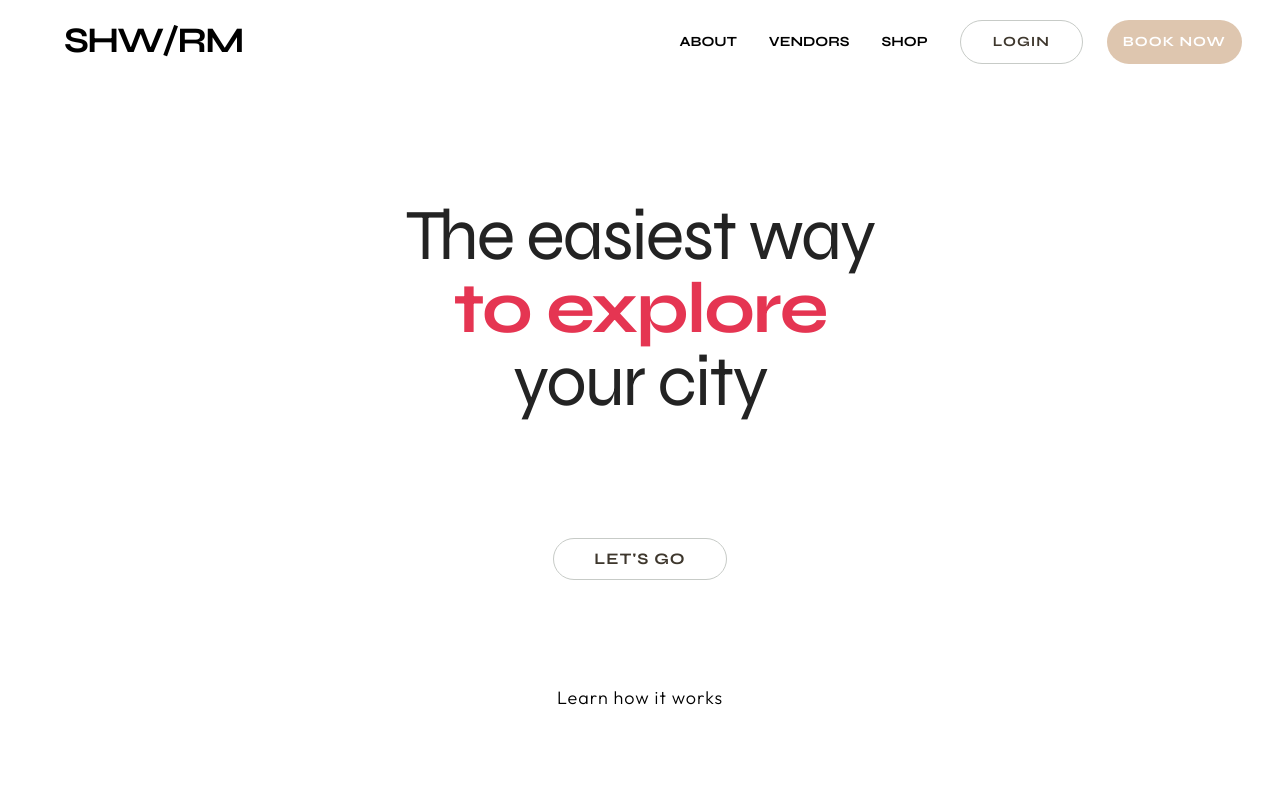
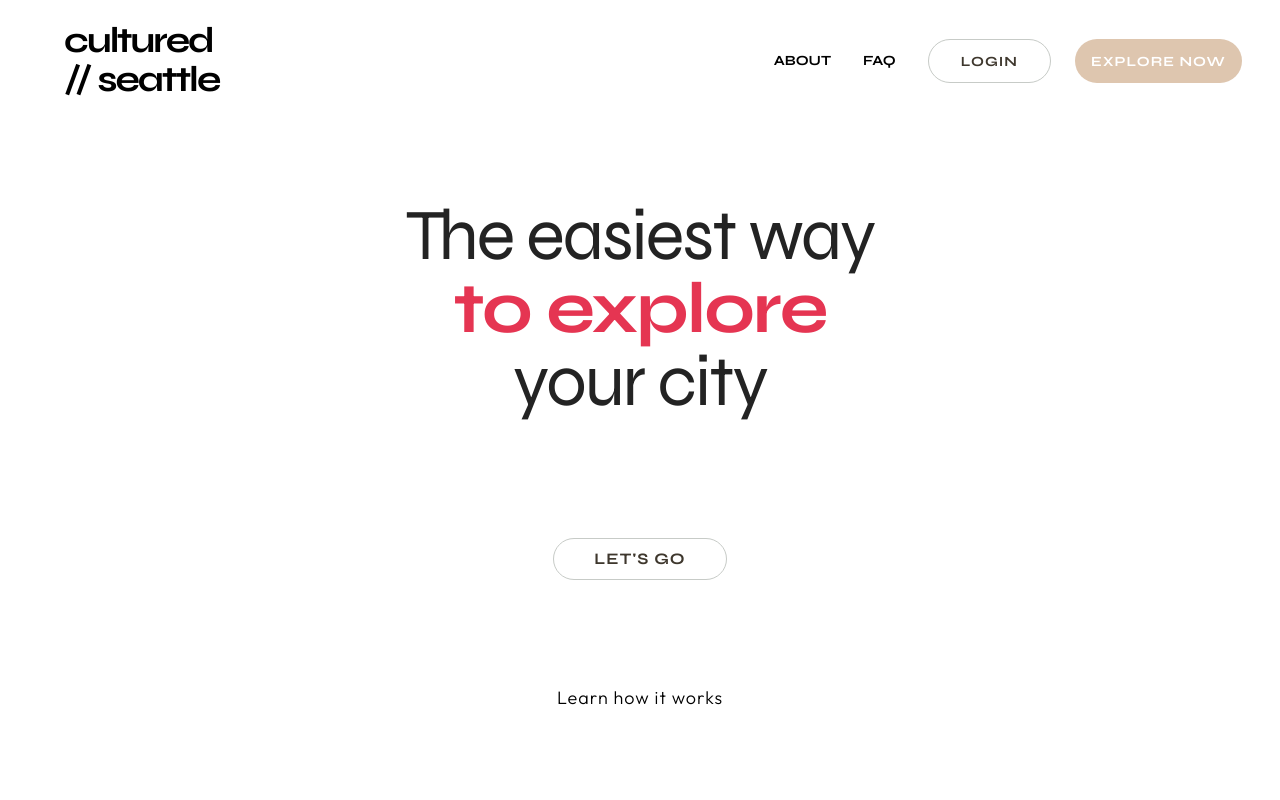
Before and after one commit to ginsueddy/showcase, a React (Create React App) app in the folder frontend/: page / in a window 1280 px wide. Shown: the top 800 px of the page. Built offline with nearby package versions, Linux system fonts and the light colour scheme; some icons are missing.

Commit message:
touched up header

```diff
--- a/frontend/src/components/screens/Home/index.jsx
+++ b/frontend/src/components/screens/Home/index.jsx
@@ -60,7 +60,7 @@ const Home = () => {
 
     return (
         <>
-            <Header />
+            <Header isLanding/>
             <div style={{ height: height * .9, display: 'flex', flexDirection: 'column', justifyContent: 'space-between' }}>
                 <div style={{ display: 'flex', flexDirection: 'column', alignItems: 'center', flex: 1, justifyContent: 'space-evenly' }}>
                     <div>
--- a/frontend/src/components/shared/Header/index.jsx
+++ b/frontend/src/components/shared/Header/index.jsx
@@ -30,26 +30,32 @@ const ButtonText = styled.div`
 `;
 
 
-const Header = () => {
+const Header = ({ isLanding }) => {
     const { height, width } = useWindowDimensions();
 
     return (
         <div style={{ width, height: height * .1 }}>
             <div style={{ paddingLeft: '5%', paddingRight: '3%', display: 'flex', flexDirection: 'row', justifyContent: 'space-between', alignItems: 'center' }}>
-                <HighlightedHeader style={{ fontSize: 36 }}>SHW/RM</HighlightedHeader>
+                <div>
+                    <HighlightedHeader style={{ fontSize: 36 }}>cultured</HighlightedHeader>
+                    <HighlightedHeader style={{ fontSize: 36, marginTop: -20 }}>// seattle</HighlightedHeader>
+                </div>
+                {
+                    isLanding && (
                         <div style={{ display: 'flex', justifyContent: 'space-between' }}>
                             <div style={{ display: 'flex', flexDirection: 'row', width: '18%', justifyContent: 'space-between' }}>
                                 <Text style={{ fontSize: 14, paddingLeft: 16, paddingRight: 16 }}>ABOUT</Text>
-                        <Text style={{ fontSize: 14, paddingLeft: 16, paddingRight: 16  }}>VENDORS</Text>
-                        <Text style={{ fontSize: 14, paddingLeft: 16, paddingRight: 16  }}>SHOP</Text>
+                                <Text style={{ fontSize: 14, paddingLeft: 16, paddingRight: 16  }}>FAQ</Text>
                                 <div onClick={() => console.log()} style={{ borderWidth: '1.5px', borderStyle: 'solid', borderColor: '#C7CBC7', backgroundColor: 'white', marginLeft: 16, marginRight: 24, paddingLeft: 32, paddingRight: 32, paddingTop: 4, paddingBottom: 4, borderRadius: 30, display: 'flex', alignItems: 'center' }}>
                                     <ButtonText>LOGIN</ButtonText>
                                 </div>
                                 <div onClick={() => console.log()} style={{ backgroundColor: '#DEC6AF', paddingLeft: 16, paddingRight: 16, paddingTop: 4, paddingBottom: 4, borderRadius: 30, display: 'flex', alignItems: 'center', whiteSpace: 'nowrap' }}>
-                            <ButtonText style={{ color: 'white' }}>BOOK NOW</ButtonText>
+                                    <ButtonText style={{ color: 'white' }}>EXPLORE NOW</ButtonText>
                                 </div>
                             </div>
                         </div>
+                    )
+                }
             </div>
         </div>
     );
```
Lines whose indentation alone changed are shown as unchanged.
